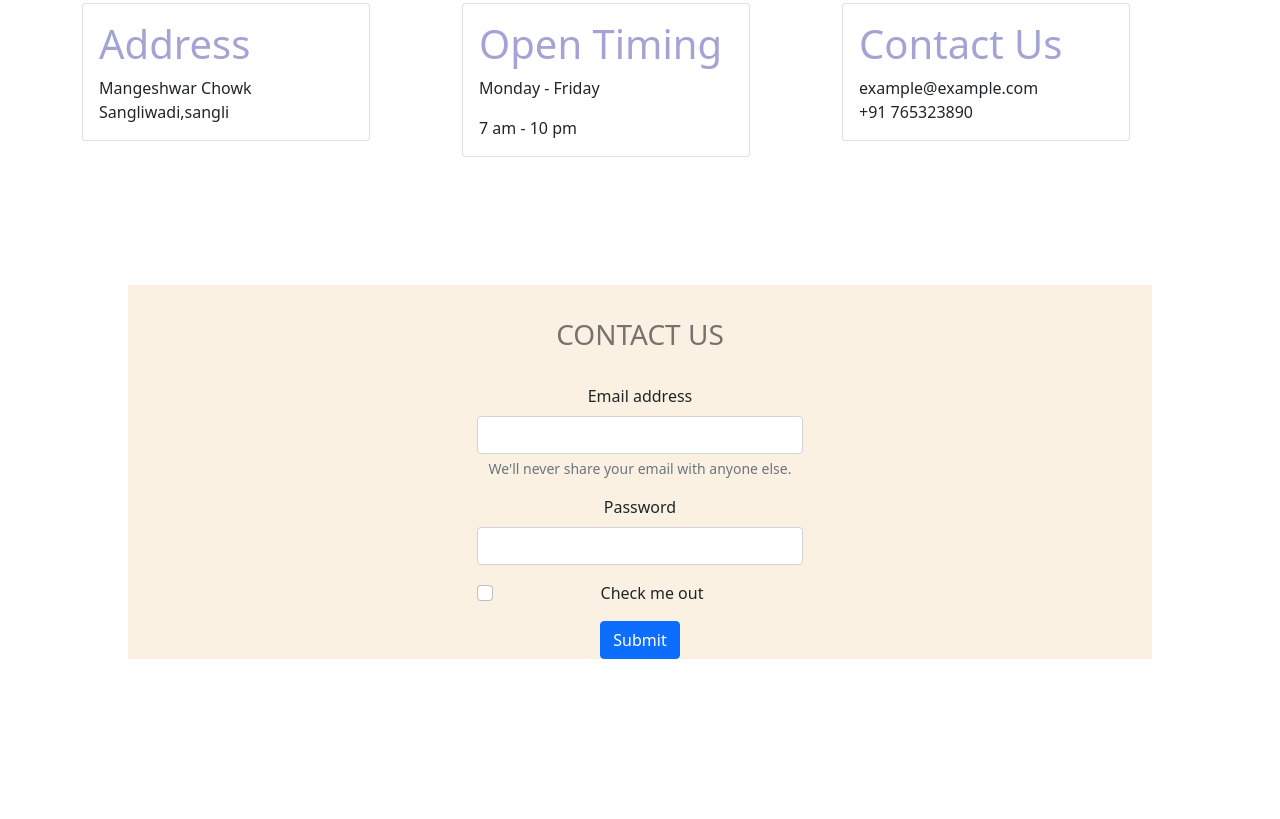
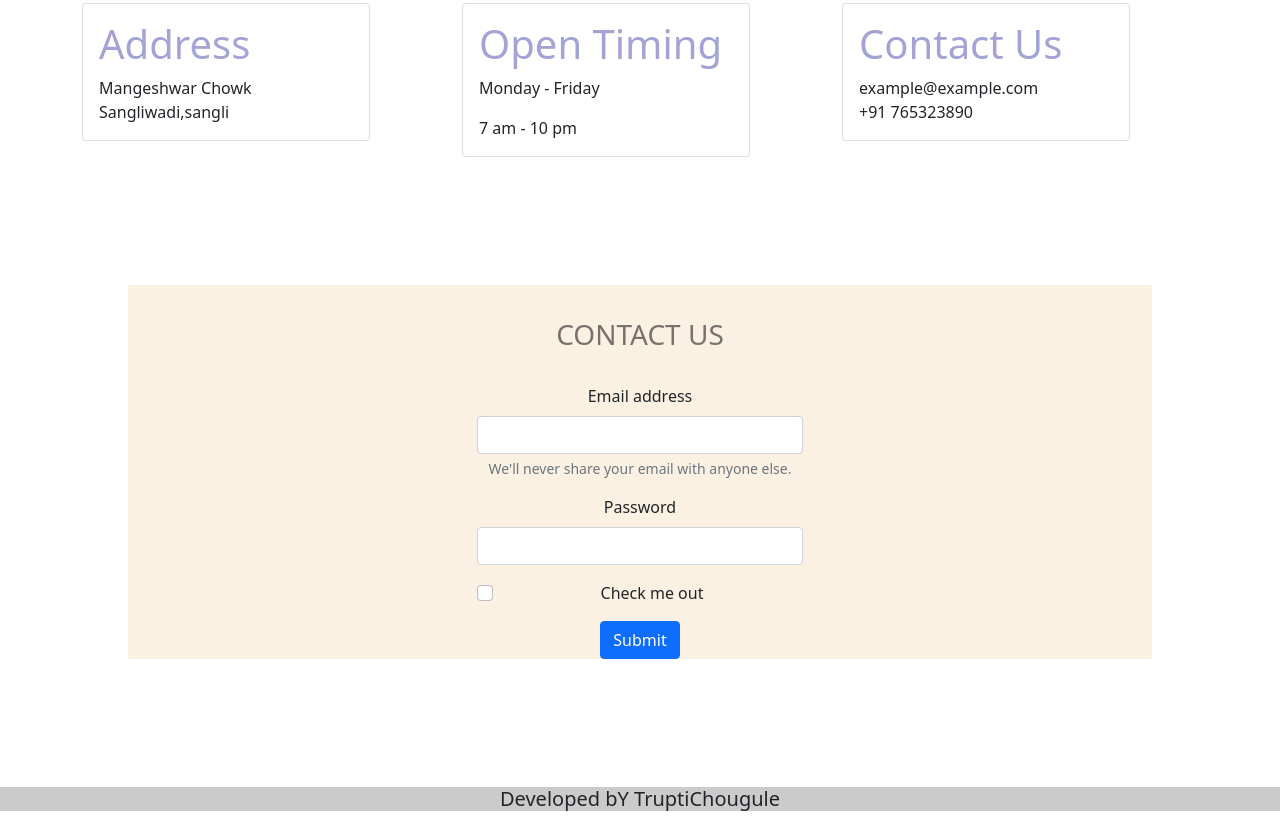
Before and after one commit to Trupti000/restaurant, a plain HTML site: page index.html in a window 1280 px wide. Shown: the part 3565-4384 px from the top of the page. Before the commit the page ends 4352 px from the top, so only its background shows below. Drawn offline with nearby package versions, Linux system fonts and the light colour scheme.

Commit message:
Add files via upload

```diff
--- a/index.html
+++ b/index.html
@@ -234,6 +234,13 @@
         </div>
     </center>
 
+    <center>
+        <footer>
+            <h6>Developed bY TruptiChougule</h6>
+        </footer>
+    </center>
+
+
 
 
 
--- a/style.css
+++ b/style.css
@@ -93,3 +93,15 @@ img {
 .logo {
    background-color: grey;
 }
+
+footer h6{
+    display: flex;
+    justify-content: center;
+    align-items: center;
+    background-color: rgba(128, 128, 128, 0.406);
+    font-size: 20px;
+
+}
+footer{
+    margin-top: 5%;
+}
```
